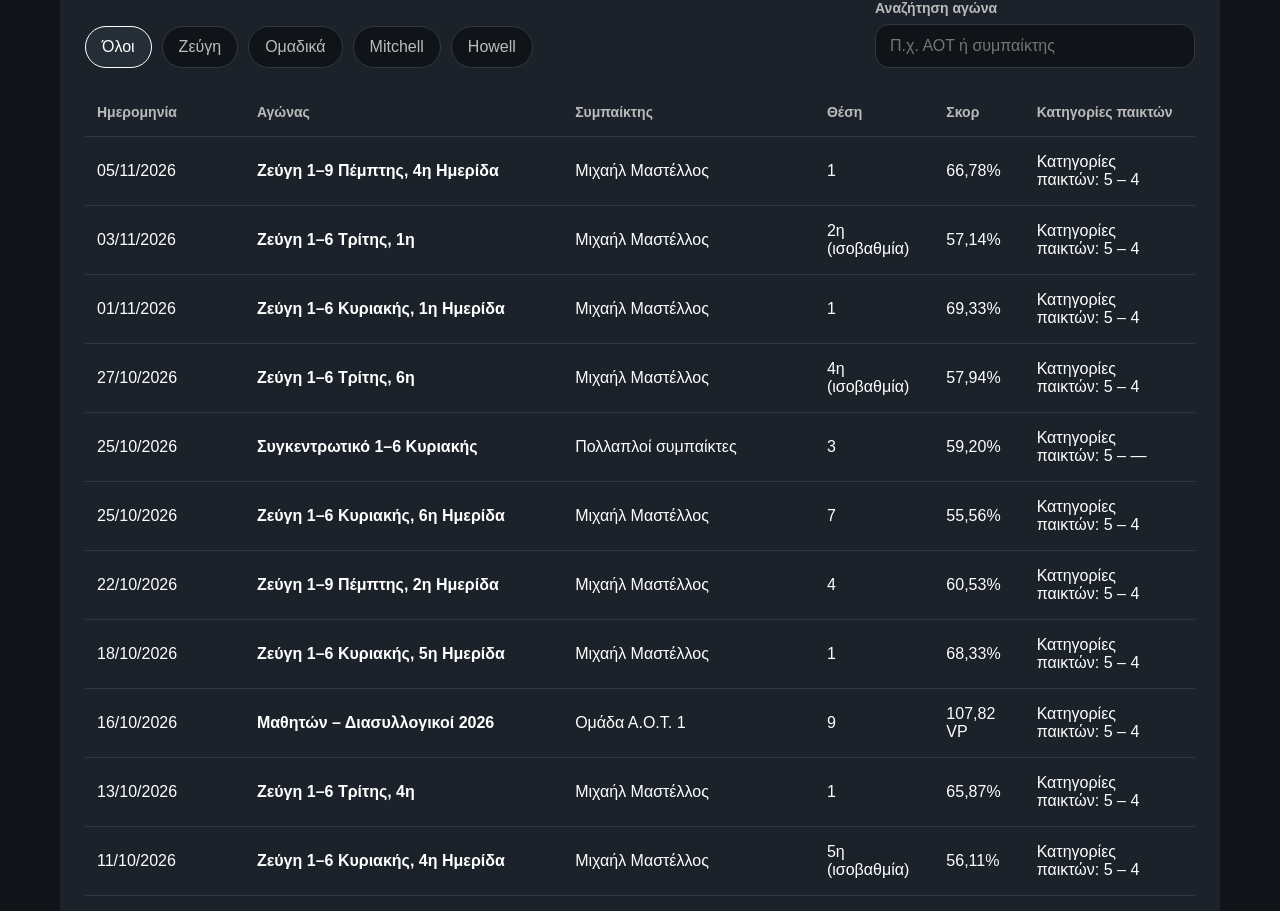
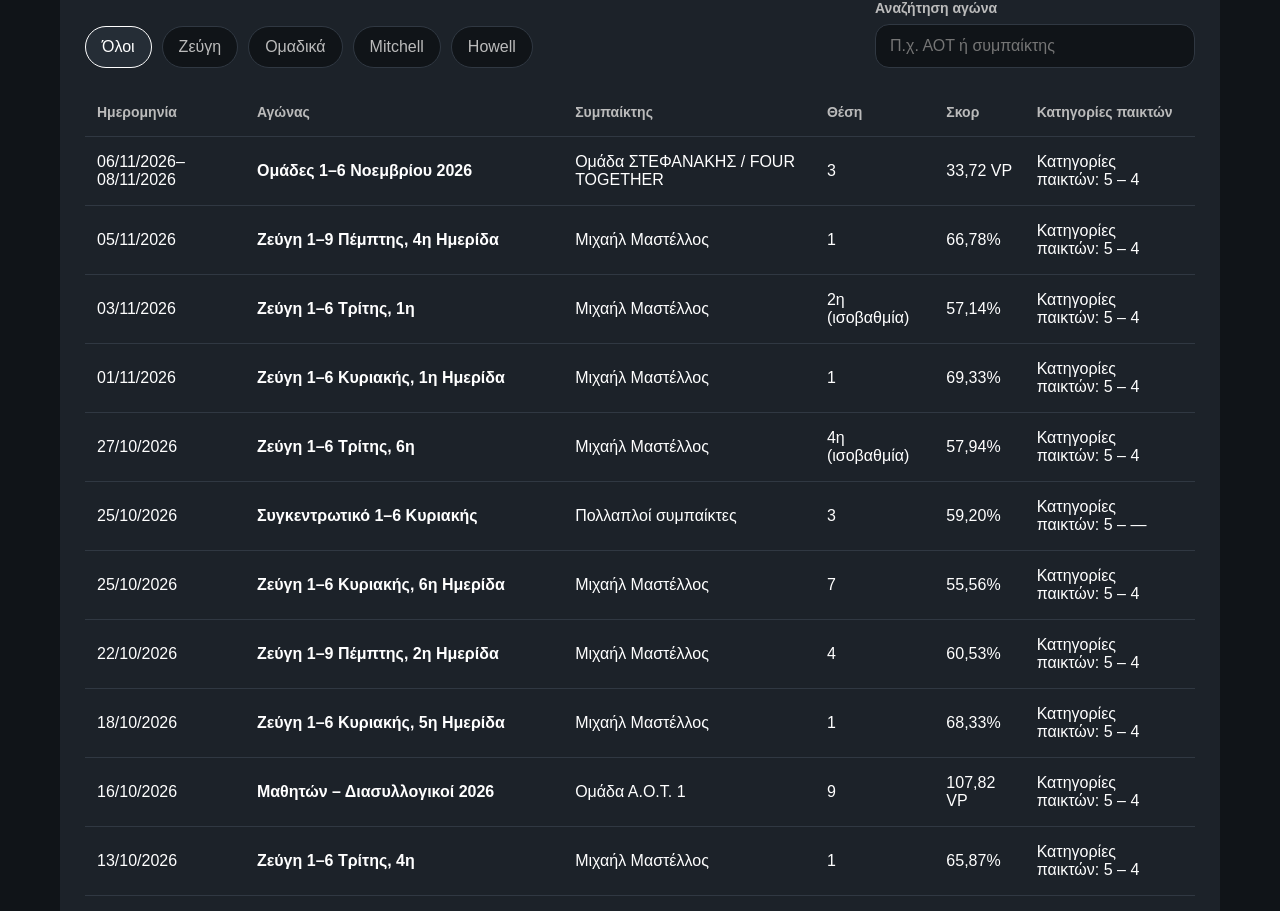
Before and after one commit to nick1stef2/bridge-life, a React (Vite) app: page /results in a window 1280 px wide. Shown: the part 1478-2389 px from the top of the page. Built offline with nearby package versions, Linux system fonts and the light colour scheme.

Commit message:
Add Event 208625 day 1 progress

```diff
--- a/src/data/tournamentsData.js
+++ b/src/data/tournamentsData.js
@@ -87,6 +87,105 @@ function teamBoard(boardNumber, teamResult, opponentResult, teamImps = 0, oppone
 }
 
 export const tournamentsData = [
+  {
+    id: "aot-26533-2026-11-06-08",
+    date: "2026-11-06",
+    startDate: "2026-11-06",
+    endDate: "2026-11-08",
+    title: "Ομάδες 1–6 Νοεμβρίου 2026",
+    eventName: "Ομάδες 1–6 Νοεμβρίου 2026",
+    organization: "ΑΟΤ 26533",
+    organizer: "ΑΟΤ 26533",
+    sourceResultIds: ["208625"],
+    officialUrls: [
+      "https://hellasbridge.org/results/208625",
+      "https://hellasbridge.org/results/208625/card/15",
+    ],
+    type: "Ομάδες - πλήρεις Swiss | Περιορισμένος",
+    eventType: "Ομάδες - πλήρεις Swiss | Περιορισμένος",
+    eventFormat: "teams",
+    scoreType: "teamVp",
+    scoreUnit: "VP",
+    grade: "4ης βαθμίδας",
+    level: "4ης βαθμίδας",
+    partner: "Μιχαήλ Μαστέλλος",
+    teamName: "ΣΤΕΦΑΝΑΚΗΣ / FOUR TOGETHER",
+    teamCategory: "1–6",
+    teamMembers: [
+      "Νίκος Στεφανάκης",
+      "Μιχαήλ Μαστέλλος",
+      "Βάννα Τσίγκα",
+      "Πέτρος Νασόπουλος",
+    ],
+    position: "3",
+    participants: 17,
+    score: "33,72",
+    playerCategory: 5,
+    partnerCategory: 4,
+    masterPoints: null,
+    location: null,
+    includeInPersonalStats: true,
+    completionStatus: "inProgress",
+    currentDay: 1,
+    plannedDays: 3,
+    totalRounds: 2,
+    wins: 2,
+    losses: 0,
+    impFor: 85,
+    impAgainst: 22,
+    impBalance: 63,
+    verificationStatus: "verified",
+    verificationNotes:
+      "Η προσωρινή κατάταξη, η σύνθεση και οι δύο ολοκληρωμένοι γύροι της 1ης ημέρας επιβεβαιώθηκαν από το επίσημο αποτέλεσμα ΕΟΜ 208625 και την κάρτα ομάδας 15.",
+    notes:
+      "ΤΡΙΗΜΕΡΟ ΟΜΑΔΙΚΟ – 1η ΗΜΕΡΑ · ΠΡΟΣΩΡΙΝΗ ΚΑΤΑΤΑΞΗ · Σε εξέλιξη. Η FOUR TOGETHER βρίσκεται στην 3η θέση με 33,72 VP και 85–22 IMP (+63).",
+    provisionalStandings: [
+      { position: 1, teamName: "ΣΤΡΟΥΜΠΑΚΗ", score: "36,39" },
+      { position: 2, teamName: "ΠΑΛΛΑ", score: "34,84" },
+      { position: 3, teamName: "ΣΤΕΦΑΝΑΚΗΣ / FOUR TOGETHER", score: "33,72" },
+      { position: 4, teamName: "ΓΙΑΝΝΟΠΟΥΛΟΣ", score: "29,61" },
+      { position: 5, teamName: "ΑΓΓΕΛΟΠΟΥΛΟΣ", score: "29,23" },
+      { position: 6, teamName: "ΠΛΑΤΑΚΗΣ", score: "26,24" },
+    ],
+    teamDays: [
+      {
+        dayNumber: 1,
+        date: "2026-11-06",
+        eventId: "208625",
+        position: "3",
+        participants: 17,
+        cumulativeVps: "33,72",
+        dailyImpFor: 85,
+        dailyImpAgainst: 22,
+        dailyImpBalance: 63,
+        dailyVps: "33,72",
+        rounds: [
+          {
+            roundNumber: 1,
+            deals: 10,
+            opponent: "ΘΕΟΛΟΓΙΔΟΥ / ΠΑΠΑΔΟΠΟΥΛΟΥ",
+            teamImps: 57,
+            opponentImps: 5,
+            teamVps: "20,00",
+            opponentVps: null,
+            segments: [
+              { label: "Αγώνας 1Α", opponent: "ΘΕΟΛΟΓΙΔΟΥ", teamImps: 21, opponentImps: 5 },
+              { label: "Αγώνας 1Β", opponent: "ΠΑΠΑΔΟΠΟΥΛΟΥ", teamImps: 36, opponentImps: 0 },
+            ],
+          },
+          {
+            roundNumber: 2,
+            deals: 10,
+            opponent: "ΠΛΑΤΑΚΗΣ",
+            teamImps: 28,
+            opponentImps: 17,
+            teamVps: "13,72",
+            opponentVps: "6,28",
+          },
+        ],
+      },
+    ],
+  },
   {
     id: "aot-26530-2026-11-05",
     date: "2026-11-05",
--- a/src/pages/TournamentDetail.jsx
+++ b/src/pages/TournamentDetail.jsx
@@ -52,11 +52,35 @@ function formatPlayerCategories(tournament) {
   return `${tournament.playerCategory} – ${tournament.partnerCategory}`;
 }
 
+function formatTeamRoundText(round) {
+  const parts = [];
+
+  if (round.teamVps !== null && round.teamVps !== undefined) {
+    parts.push(
+      round.opponentVps !== null && round.opponentVps !== undefined
+        ? `${round.teamVps}–${round.opponentVps} VP`
+        : `${round.teamVps} VP`,
+    );
+  }
+
+  if (round.deals) {
+    parts.push(`${round.deals} διανομές`);
+  }
+
+  return parts.join(" · ") || null;
+}
+
 function buildDetailItems(tournament) {
   const resultItems = tournament.eventFormat === "teams"
     ? [
         ...(tournament.sourceResultIds?.length
           ? [{ label: "Event ID ΕΟΜ", value: tournament.sourceResultIds.join(", ") }]
+          : []),
+        ...(tournament.completionStatus === "inProgress"
+          ? [
+              { label: "Κατάσταση", value: "Σε εξέλιξη" },
+              { label: "Κατάταξη", value: "ΠΡΟΣΩΡΙΝΗ ΚΑΤΑΤΑΞΗ" },
+            ]
           : []),
         {
           label: tournament.completionStatus === "inProgress" ? "Τρέχουσα θέση" : "Τελική θέση",
@@ -98,13 +122,23 @@ function buildDetailItems(tournament) {
           ...(day.rounds || []).map((round) => ({
             label: `Γύρος ${round.roundNumber} · ${round.opponent}`,
             value: `${round.teamImps}–${round.opponentImps} IMP`,
-            text: `${round.teamVps}–${round.opponentVps} VP · ${round.deals} διανομές`,
+            text: formatTeamRoundText(round),
           })),
+          ...(day.rounds || []).flatMap((round) =>
+            (round.segments || []).map((segment) => ({
+              label: `${segment.label} · ${segment.opponent}`,
+              value: `${segment.teamImps}–${segment.opponentImps} IMP`,
+            })),
+          ),
         ]),
         ...(tournament.rounds || []).map((round) => ({
           label: `Γύρος ${round.roundNumber} · ${round.opponent}`,
           value: `${round.teamImps}–${round.opponentImps} IMP`,
-          text: `${round.teamVps}–${round.opponentVps} VP · ${round.deals} διανομές`,
+          text: formatTeamRoundText(round),
+        })),
+        ...(tournament.provisionalStandings || []).map((standing) => ({
+          label: `${standing.position}η · ${standing.teamName}`,
+          value: `${standing.score} VP`,
         })),
       ]
     : [
```
